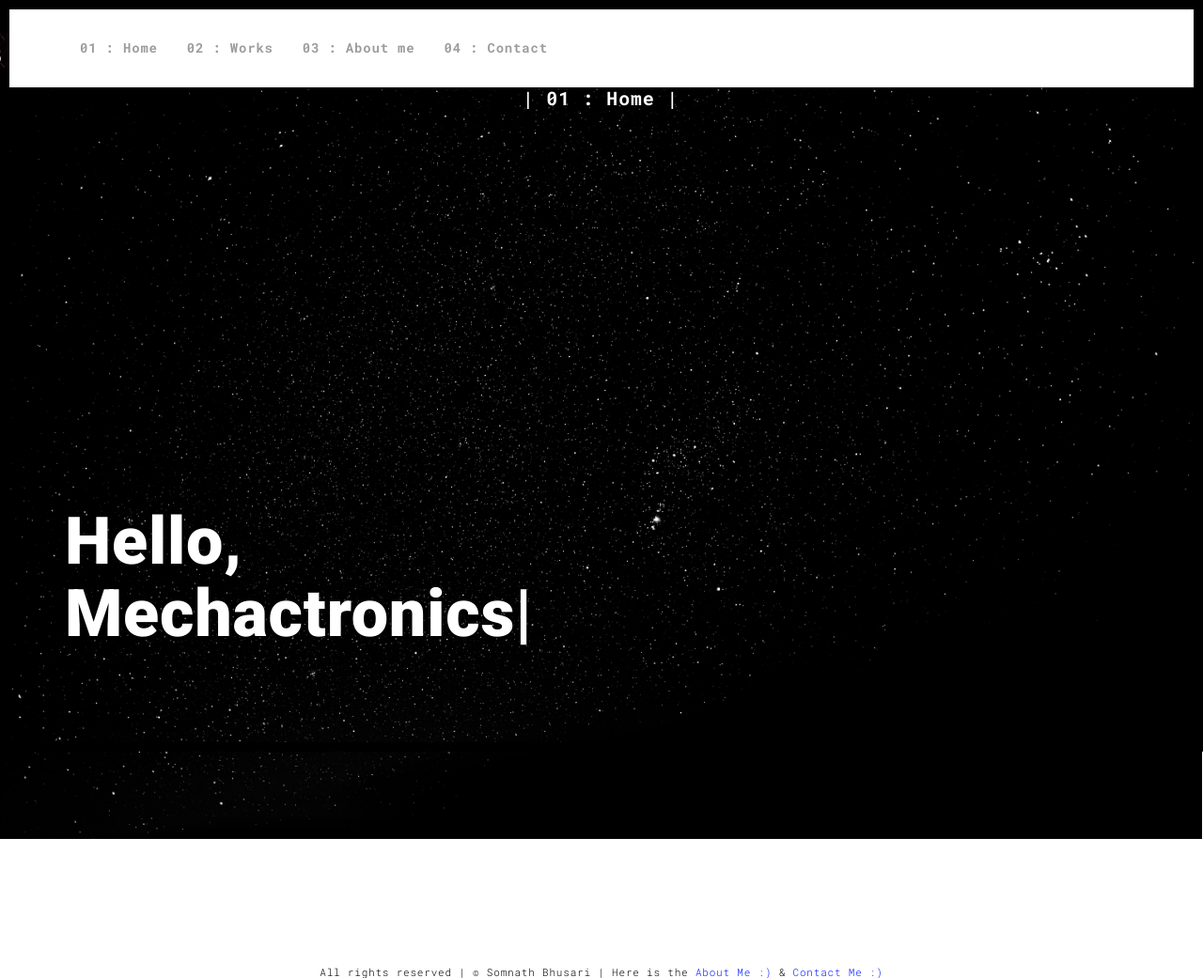
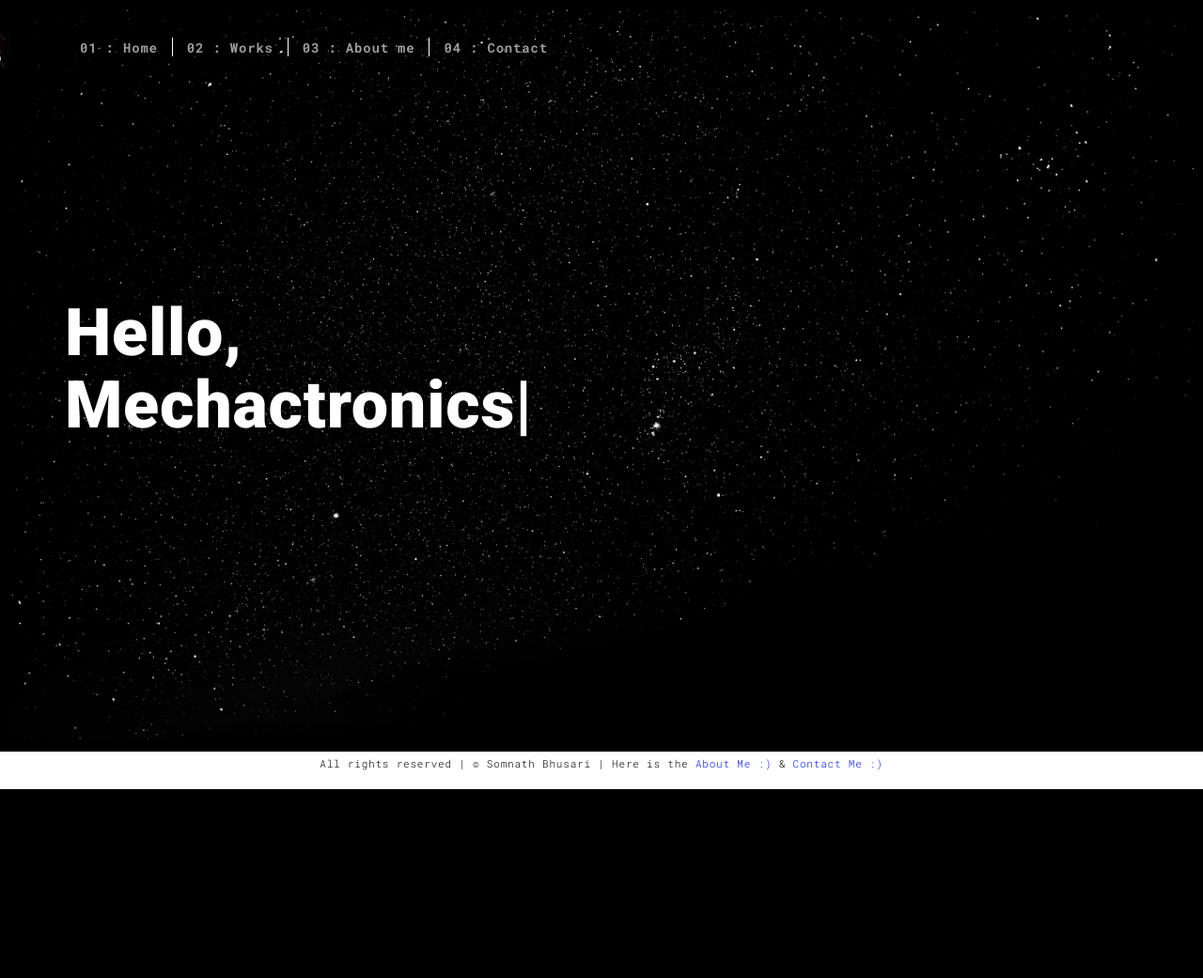
Before and after one commit to somnathbhusari/portfo, a Flask app: page / in a window 1280 px wide. Shown: the top 1041 px of the page at 94% size. After the commit the page ends 840 px from the top, so only its background shows below. Run offline with Flask 2, Linux system fonts and the light colour scheme; some libraries are stand-ins or nearby versions.

Commit message:
HOME changes

```diff
--- a/templates/index.html
+++ b/templates/index.html
@@ -49,8 +49,7 @@
 
 <!-- Add your site or app content here -->
 <!-- Here we can add the backgaround if we want. -->
-<div class="hero-full-container background-image-container white-text-container" style="background-image: url('./static/assets/images/bg_black1.jpg'); transform: translate3d(-1.03078px, -7.01895px, 0px); background-attachment: fixed;   background-size: cover;">
-  <h3 style="text-align: center; margin: 100px;">| 01 : Home |</h3>
+<div class="hero-full-container background-image-container white-text-container" style="background-image: url('./static/assets/images/bg_black1.jpg'); transform: translate3d(-1.03078px, -7.01895px, 0px);">
   <div class="container">
     <div class="row">
       <div class="col-xs-12">
@@ -59,7 +58,7 @@
             <h1>Hello,<br>
               <span id="typed-strings" style="display: none;">
                 <span>I'm Somnath Paraji Bhusari</span>
-                <span>Mechactronics Engineer</span>
+                <span style="font-size: 30px;">Mechactronics Engineer</span>
                 <span>Sanjivani College of Engineering Kopargaon-423603</span>
               </span>
               <span id="typed"></span>
```
